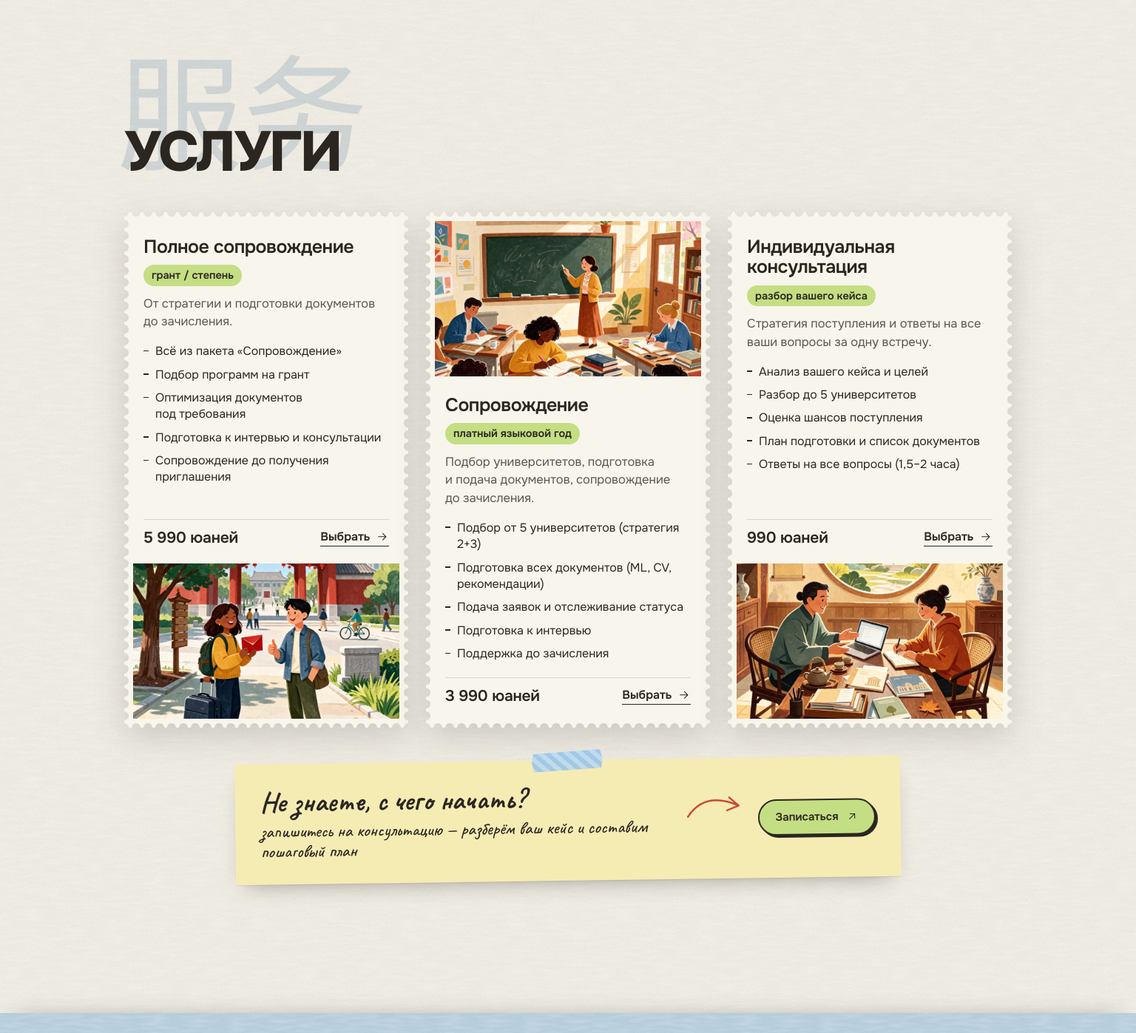
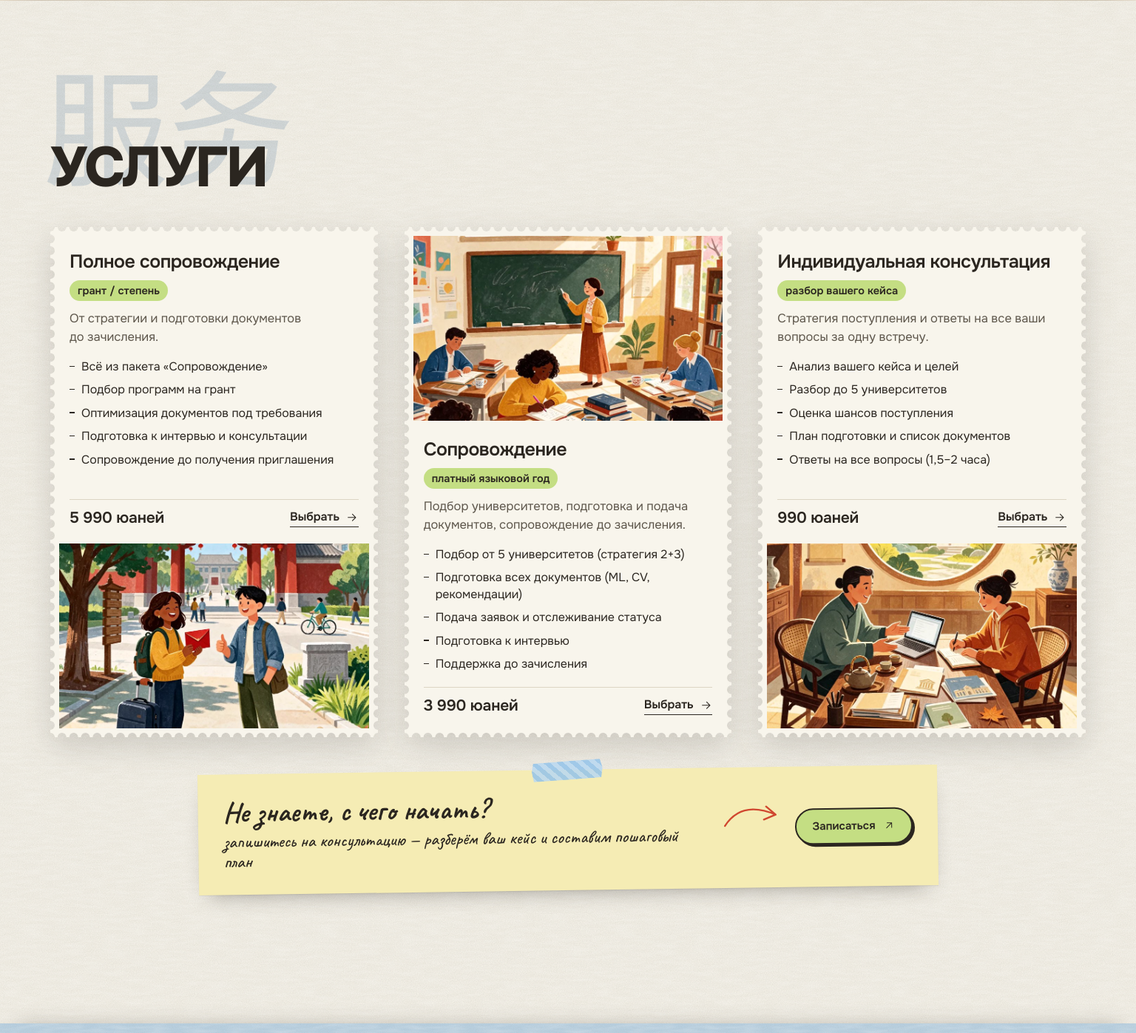
Before and after one commit to gspinch/gsp-inch, a Node server app: page / in a window 1536 px wide. Shown: the part 2069-3466 px from the top of the page at 74% size. Run offline with Node 20, Linux system fonts and the light colour scheme; data comes from the database, SQL or seed files in the repository; some libraries are stand-ins or nearby versions; some web fonts are replaced.

Commit message:
Ширина сайта 1400px для больших экранов
Co-Authored-By: Claude Opus 5.5 <noreply@anthropic.com>
Claude-Session: https://claude.ai/code/session_01Hf4Tu61VVmw8gwn6W5pN6k

```diff
--- a/public/css/style.css
+++ b/public/css/style.css
@@ -46,7 +46,7 @@ h1, h2, h3 { margin: 0; font-family: var(--grotesk); font-weight: 800; line-heig
 p { margin: 0 0 1em; }
 button { font: inherit; color: inherit; }
 :focus-visible { outline: 2px dashed var(--ink-blue); outline-offset: 3px; }
-.container { width: min(1200px, 100% - 32px); margin-inline: auto; }
+.container { width: min(1400px, 100% - 64px); margin-inline: auto; }
 .section { padding: clamp(64px, 9vw, 120px) 0 0; position: relative; }
 .icon { width: 1.1em; height: 1.1em; flex: none; }
 .mono { font-family: var(--mono); letter-spacing: .01em; }
@@ -649,3 +649,15 @@ button { font: inherit; color: inherit; }
   .letter__to { font-size: 13.5px; }
   .navchip { font-size: 15px; }
 }
+
+/* ---------- широкие экраны: контейнер 1400px ---------- */
+@media (max-width: 640px) { .container { width: min(1400px, 100% - 32px); } }
+@media (min-width: 1300px) {
+  .letter { max-width: 1120px; }
+  .nudge { max-width: 1000px; }
+  .services__grid { gap: 36px; }
+  .pkg__scene { height: 250px; }
+  .collage { max-width: 640px; }
+  .book { margin-right: 190px; }
+  .faq__grid { gap: 80px; }
+}
```
